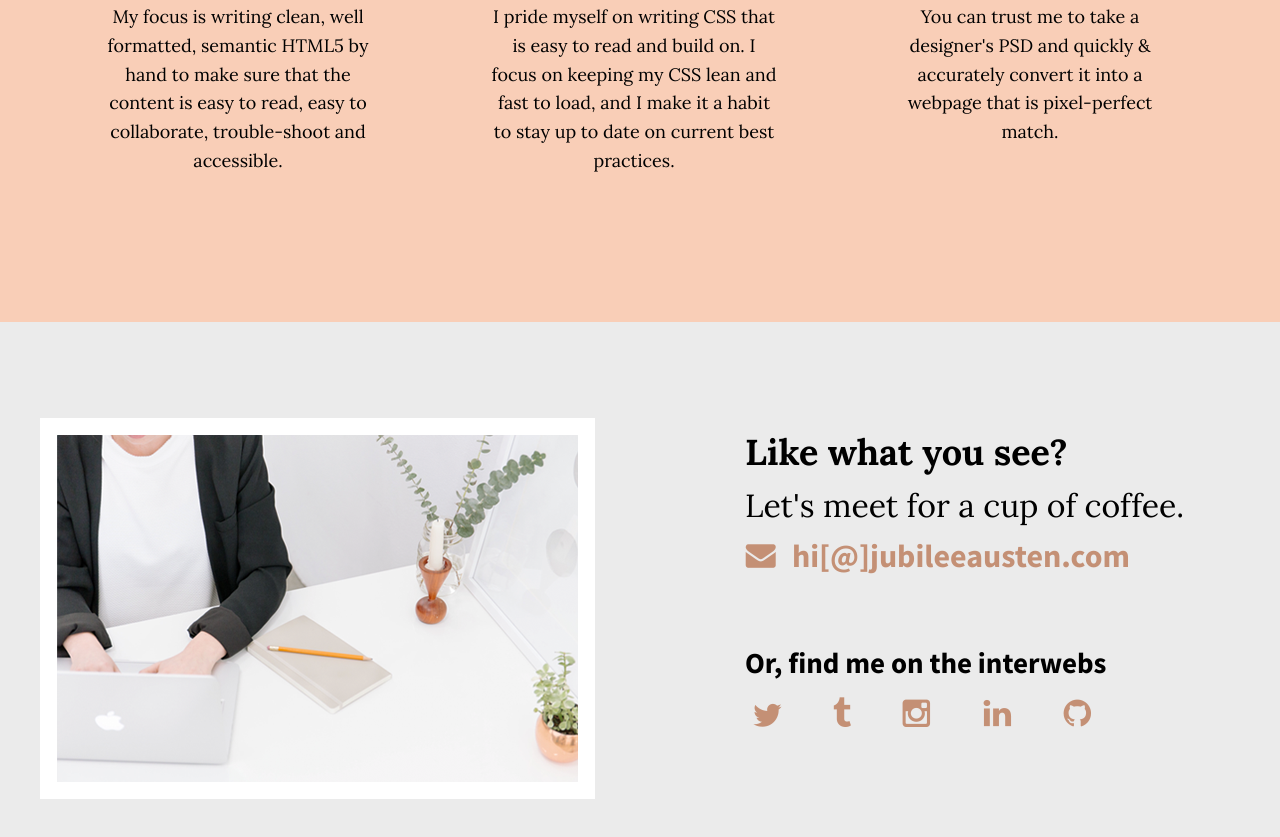
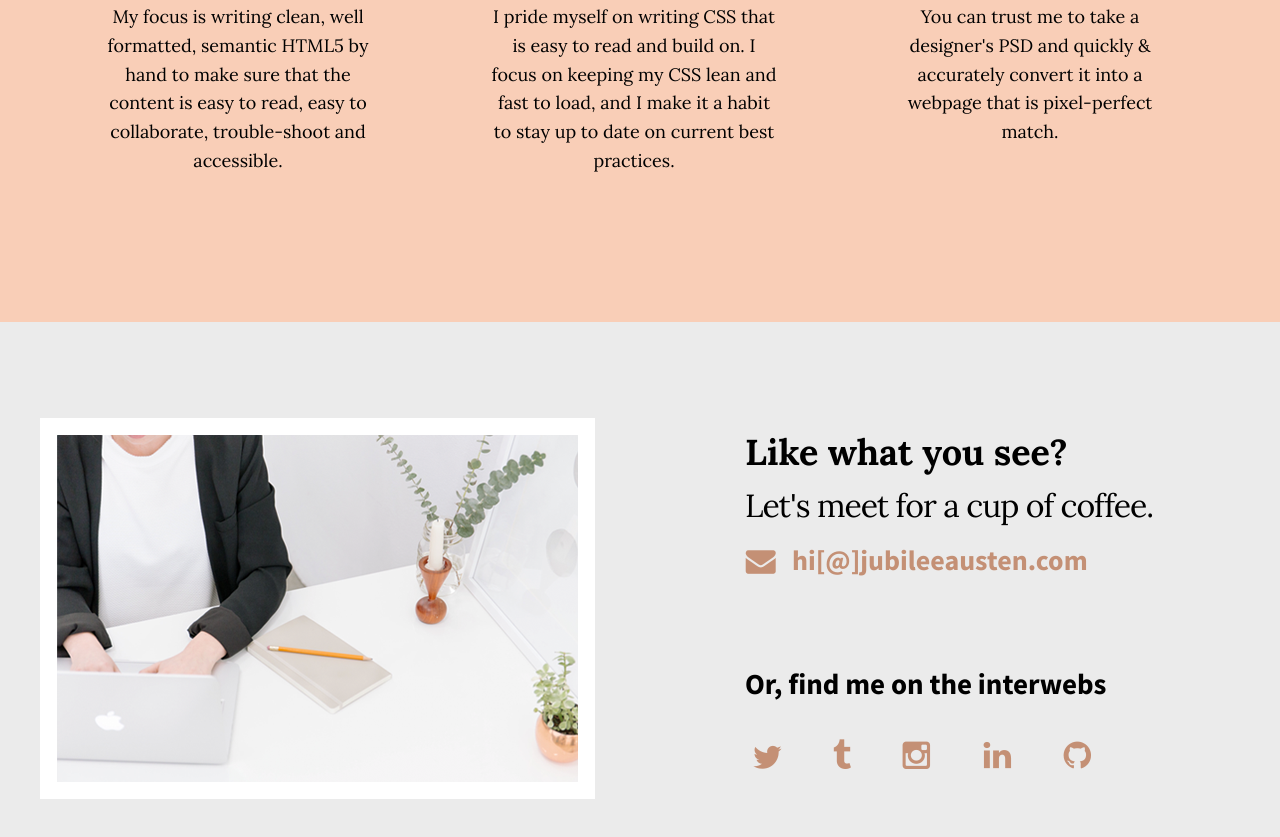
Before and after one commit to redrambles/jubilee-from-comp, a plain HTML site: page index.html in a window 1280 px wide. Shown: the part 1803-2640 px from the top of the page. Drawn offline with Linux system fonts and the light colour scheme.

Commit message:
added links and a few more responsive tweaks

```diff
--- a/css/main.css
+++ b/css/main.css
@@ -33,7 +33,7 @@ nav ul li,
 }
 
 #about, #work, #contact {
-  padding: 3em 0;
+  padding: 2em 0;
 }
 
 /*** Header ***/
@@ -145,12 +145,8 @@ nav ul li a {
 
 #contact {
   background-color: #ebebeb;
-  padding: 1em;
-}
-
-.contact-image,
-.email-contact {
-  margin: 0 auto;
+  padding-left: 1em;
+  padding-right: 1em;
 }
 
 .contact-image {
@@ -174,7 +170,9 @@ nav ul li a {
   margin: 0.3em 0;
 }
 
-.email-contact p {
+.email-contact h3 {
+  font-weight: normal;
+  letter-spacing: -1px;
   font-size: 18px;
   margin: 0.3em 0;
 }
@@ -186,9 +184,10 @@ nav ul li a {
   padding-top: 0.2em;
 }
 
-.email-contact-info p {
+.email-contact-info a {
+  text-decoration: none;
   color: #c49075;
-  font-weight: bold
+  font-weight: bold;
 }
 
 .social p {
@@ -227,6 +226,12 @@ nav ul li a {
     font-size: 18px;
   }
 
+  .main-title {
+    padding: 1em;
+    margin-top: 60px;
+    font-size: 60px;
+  }
+
   #about, #work, #contact {
     padding: 6em 0;
   }
@@ -255,6 +260,11 @@ nav ul li a {
     padding: 2em;
   }
 
+  .contact-image,
+  .email-contact {
+    margin: 0 auto;
+  }
+
   .contact-image {
     margin: 0;
   }
@@ -269,7 +279,6 @@ nav ul li a {
 @media screen and (min-width: 1100px){
 
   .main-title {
-    padding: 0;
     margin-top: 80px;
     width: 85%;
     font-size: 72px;
@@ -280,7 +289,7 @@ nav ul li a {
     margin: 0.3em 0;
   }
 
-  .email-contact p {
+  .email-contact h3 {
     font-size: 32px;
     margin: 0.3em 0;
     width: 100%;
@@ -293,9 +302,10 @@ nav ul li a {
     padding-top: 0.5em;
   }
 
-  .email-contact-info p {
+  .email-contact-info a {
     color: #c49075;
-    font-weight: bold
+    font-weight: bold;
+    font-size: 28px;
   }
 
   .social p {
--- a/index.html
+++ b/index.html
@@ -2,7 +2,7 @@
 
 <html>
     <head>
-        <title>Title Goes here</title>
+        <title>Jubille Austen Web Development</title>
         <link href="https://fonts.googleapis.com/css?family=Lora:400,700|Source+Sans+Pro:400,700" rel="stylesheet">
         <link rel="stylesheet" href="css/normalize.css">
         <link rel="stylesheet" href="css/main.css">
@@ -79,19 +79,19 @@
                 <div class="half-width">
                     <div class="email-contact">
                         <h2>Like what you see?</h2>
-                        <p>Let's meet for a cup of coffee.</p>
+                        <h3>Let's meet for a cup of coffee.</h3>
                         <div class="email-contact-info">
                             <img src="img/envelope.png">
-                            <p>hi[@]jubileeausten.com</p>
+                            <p><a href="mailto:hi@jubileeausten.com">hi[@]jubileeausten.com</a></p>
                         </div><!-- .email-contact-info -->
                         <div class="social">
                             <p>Or, find me on the interwebs</p>
                             <ul class="social-icons">
-                                <li class="social-icon"><img src="img/twitter.png" alt="twitter icon"></li>
-                                <li class="social-icon"><img src="img/tumblr.png" alt="tumblr icon"></li>
-                                <li class="social-icon"><img src="img/instagram.png" alt="instagram icon"></li>
-                                <li class="social-icon"><img src="img/linkedin.png" alt="linkedin icon"></li>
-                                <li class="social-icon"><img src="img/github.png" alt="github icon"></li>
+                                <li class="social-icon"><a href="http://twitter.com" target="_blank"><img src="img/twitter.png" alt="twitter icon"></a></li>
+                                <li class="social-icon"><a href="http://tumblr.com" target="_blank"><img src="img/tumblr.png" alt="tumblr icon"></a></li>
+                                <li class="social-icon"><a href="http://instagram.com" target="_blank"><img src="img/instagram.png" alt="instagram icon"></a></li>
+                                <li class="social-icon"><a href="http://linkedin.com" target="_blank"><img src="img/linkedin.png" alt="linkedin icon"></a></li>
+                                <li class="social-icon"><a href="http://github.com" target="_blank"><img src="img/github.png" alt="github icon"></a></li>
                             </ul>
                         </div><!-- .social -->
                     </div><!-- .email-contact -->
```
